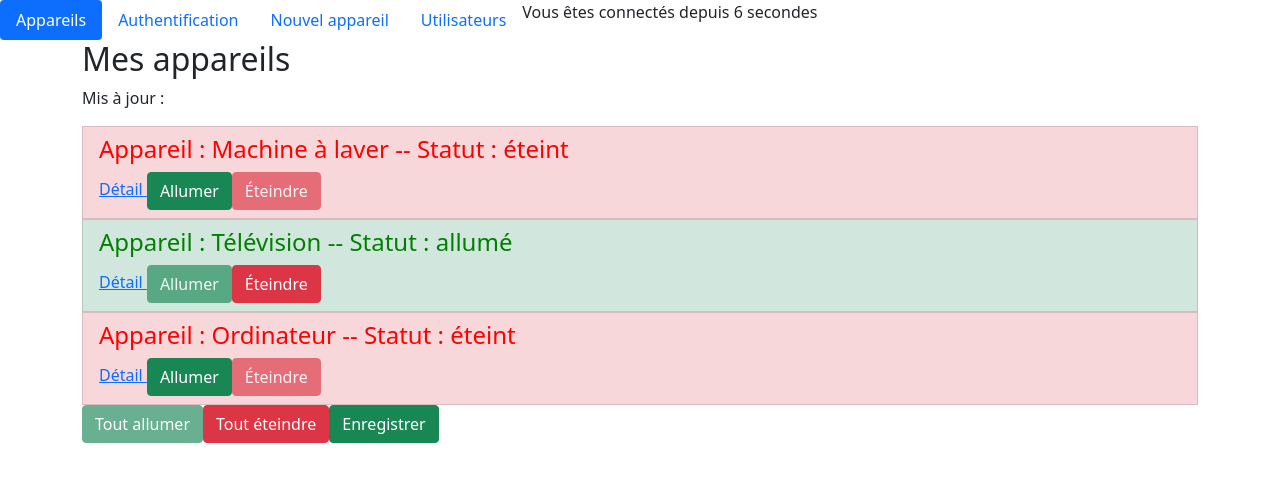
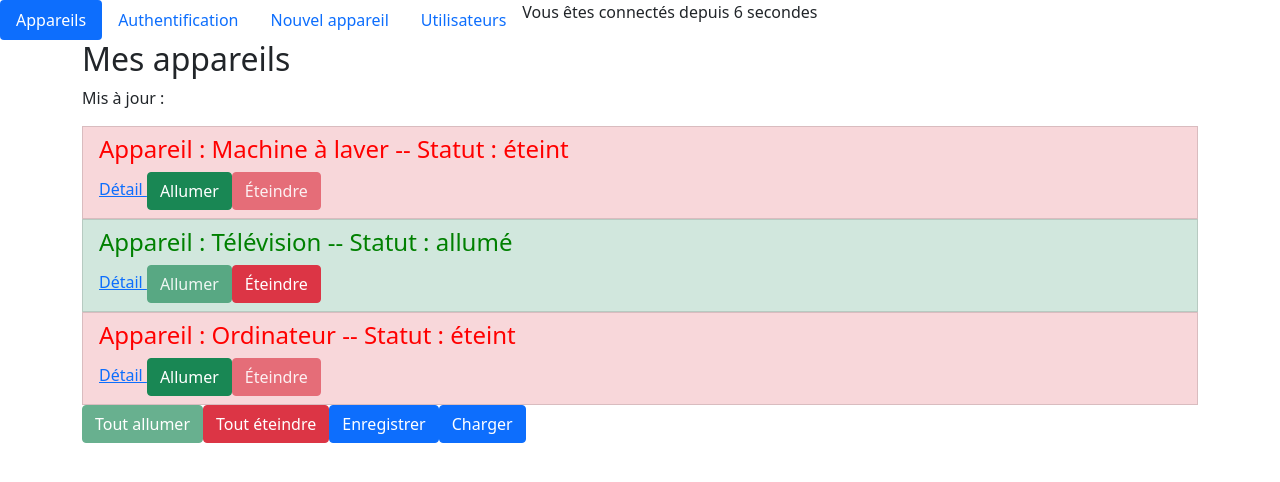
Before and after one commit to HelixFix/first-angular-app, an Angular app: page /auth in a window 1280 px wide. Both pictures are taken after a click on the button "Se connecter". Shown: the top 482 px of the page. Built offline with nearby package versions, Linux system fonts and the light colour scheme.

Commit message:
Get data from server

```diff
--- a/src/app/appareil-view/appareil-view.component.html
+++ b/src/app/appareil-view/appareil-view.component.html
@@ -6,10 +6,10 @@
       <ul class="list-group">
 
         <app-appareil *ngFor="let appareil of appareils; let i = index"
-          [indexOfAppareil]="i"
-          [appareilName]="appareil.name"
-          [appareilStatus]="appareil.status"
-          [id]="appareil.id">
+          [indexOfAppareil] = "i"
+          [appareilName]    = "appareil.name"
+          [appareilStatus]  = "appareil.status"
+          [id]              = "appareil.id">
         </app-appareil>
 
       </ul>
@@ -22,7 +22,10 @@
     <button class="btn btn-danger"
     (click)="onEteindre()">Tout éteindre</button>
 
-    <button class="btn btn-success"
+    <button class="btn btn-primary"
     (click)="onSave()">Enregistrer</button>
 
+    <button class="btn btn-primary"
+    (click)="onFetch()">Charger</button>
+
   </div>
--- a/src/app/appareil-view/appareil-view.component.ts
+++ b/src/app/appareil-view/appareil-view.component.ts
@@ -26,24 +26,46 @@ export class AppareilViewComponent implements OnInit {
     }, 4000);
   }
 
+ /**
+  * We subscribe to the appareilSubject of the AppareilService, and we update the appareils array with
+  * the new value of the appareilSubject
+  */
   ngOnInit() {
     this.appareilSubscription = this.appareilService.appareilSubject.subscribe(
       (appareils: any[]) => {
-        this.appareils = appareils;
+        if (appareils.length) { //  checking array length of the stream parameter before assigning it to appareils
+          this.appareils = appareils;
+        }
       }
     );
     this.appareilService.emitAppareilSubject()
   }
 
+/**
+ * It calls the switchOnAll() method of the AppareilService service
+ */
   onAllumer() {
     this.appareilService.switchOnAll();
   }
 
+/**
+ * It calls the switchOffAll() method of the AppareilService service
+ */
   onEteindre() {
     this.appareilService.switchOffAll();
   }
 
+/**
+ * We call the saveAppareilsToServer() method of the AppareilService service
+ */
   onSave() {
     this.appareilService.saveAppareilsToServer();
   }
+
+/**
+ * We call the getAppareilsFromServer() method of the AppareilService service
+ */
+  onFetch() {
+    this.appareilService.getAppareilsFromServer();
+  }
 }
--- a/src/app/services/appareils.services.ts
+++ b/src/app/services/appareils.services.ts
@@ -100,4 +100,20 @@ export class AppareilService {
       .put('https://http-client-demo-8a3d5-default-rtdb.europe-west1.firebasedatabase.app/appareils.json', this.appareils)
       .subscribe({complete: console.info});
   }
+
+  /**
+   * This function gets the appareils from the server and then emits the appareil subject.
+   */
+  getAppareilsFromServer() {
+    this.httpClient
+      .get<any[]>('https://http-client-demo-8a3d5-default-rtdb.europe-west1.firebasedatabase.app/appareils.json')
+      .subscribe(
+        (response) => {
+          this.appareils = response;
+          console.log(this.appareils);
+
+          this.emitAppareilSubject();
+        }
+      )
+  }
 }
```
